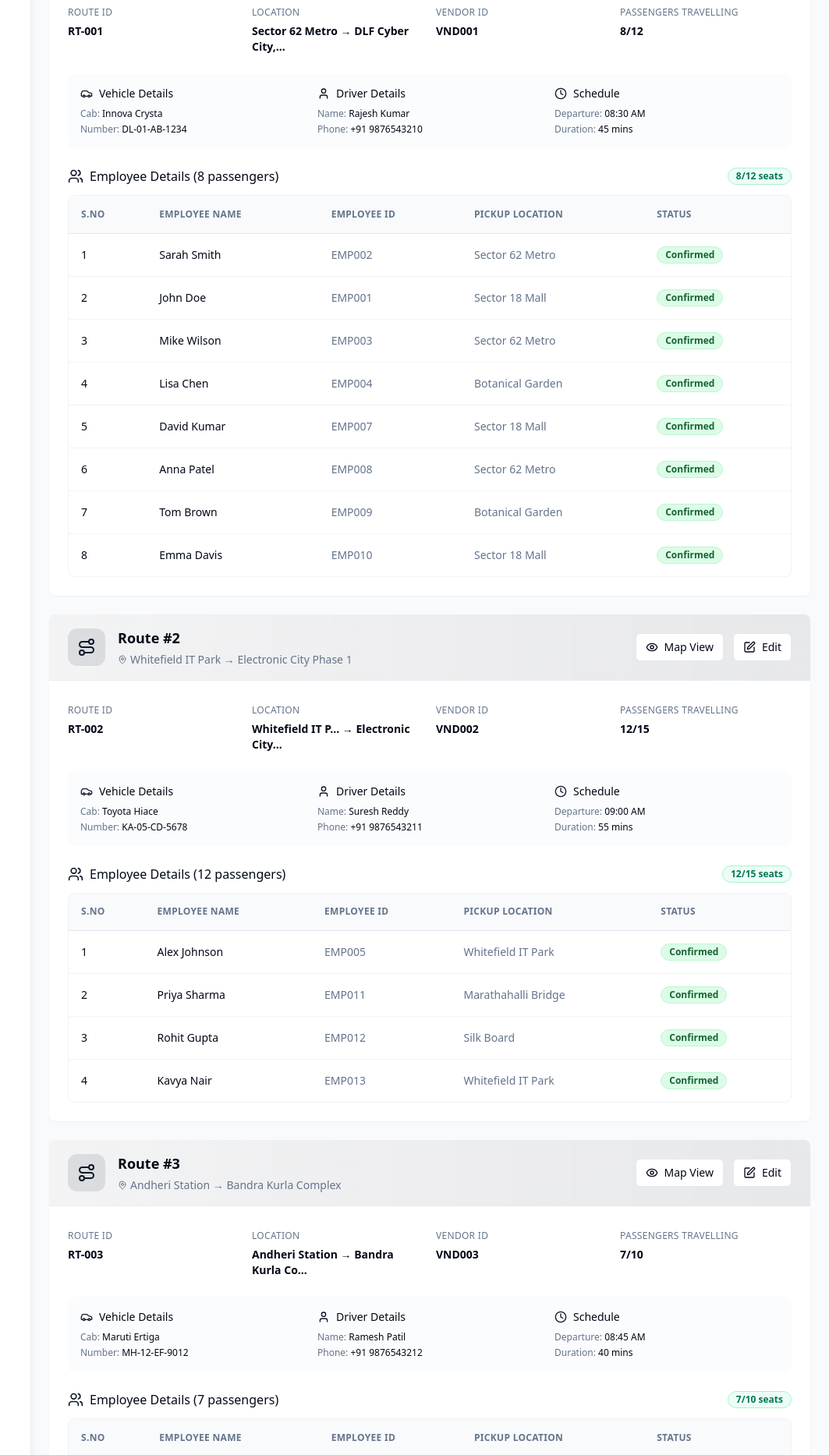
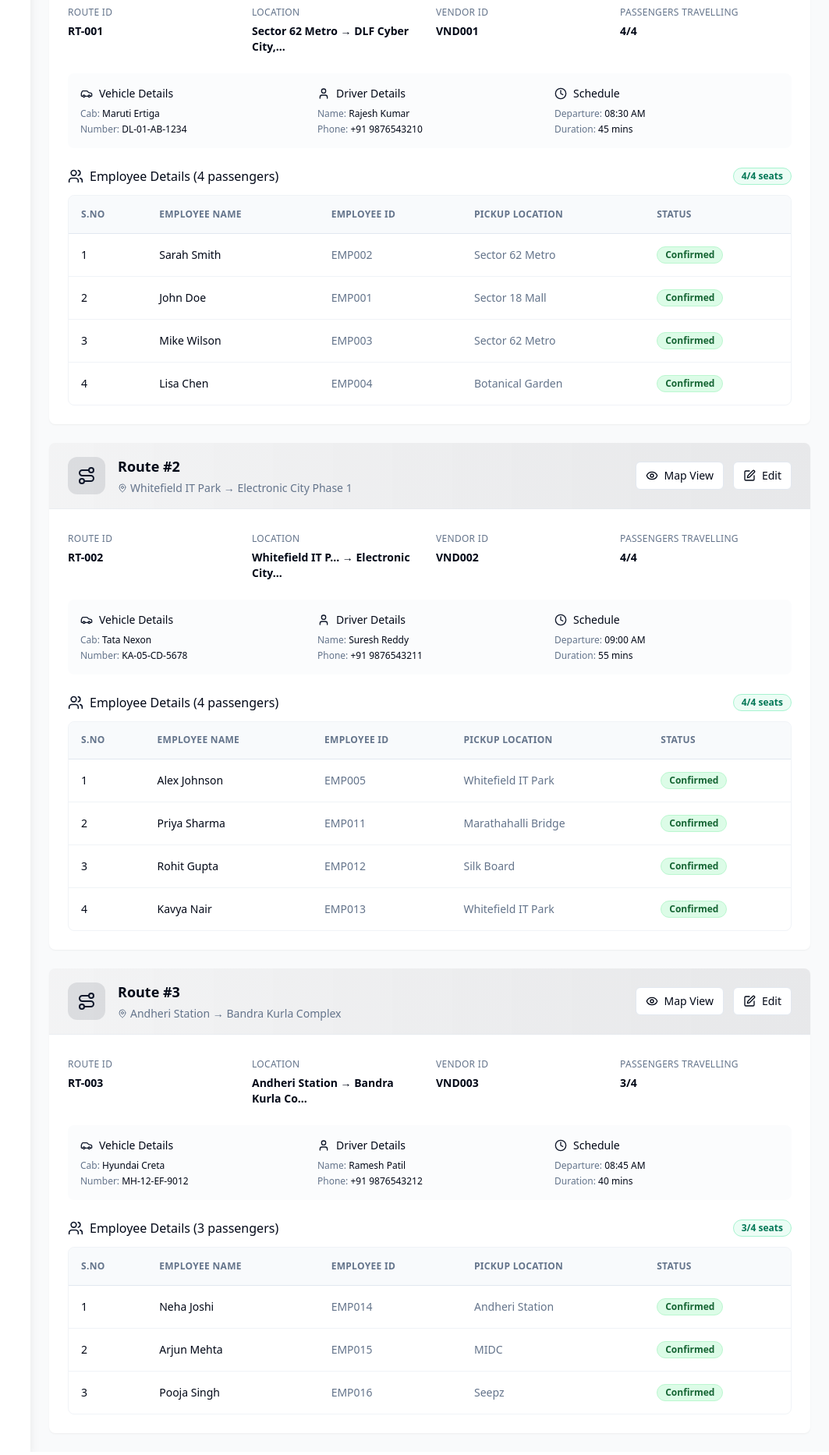
Before and after one commit to jatingupta15/fleetiqadmindashboard, a React (Vite) app: page /routing in a window 1280 px wide. Shown: the part 460-2326 px from the top of the page at 78% size, without its empty margins (217-1280 px from the left). Built offline with nearby package versions, Linux system fonts and the light colour scheme; sample sign-in values are in the browser's storage.

Commit message:
feat: Limit passengers per route
Set the passenger limit to 4 per route on the Smart Routing page.

```diff
--- a/src/pages/Routing.tsx
+++ b/src/pages/Routing.tsx
@@ -20,12 +20,12 @@ const Routing = () => {
       id: 1,
       routeName: 'Noida Sector 62 - Gurgaon Route A',
       vehicleNumber: 'DL-01-AB-1234',
-      cabName: 'Innova Crysta',
+      cabName: 'Maruti Ertiga',
       vendorCode: 'VND001',
       driverName: 'Rajesh Kumar',
       driverPhone: '+91 9876543210',
-      vehicleCapacity: 12,
-      assignedEmployees: 8,
+      vehicleCapacity: 4,
+      assignedEmployees: 4,
       pickupPoints: ['Sector 62 Metro', 'Sector 18 Mall', 'Botanical Garden'],
       dropPoint: 'DLF Cyber City, Gurgaon',
       departureTime: '08:30 AM',
@@ -36,23 +36,19 @@ const Routing = () => {
         { id: 1, name: 'Sarah Smith', empId: 'EMP002', pickup: 'Sector 62 Metro' },
         { id: 2, name: 'John Doe', empId: 'EMP001', pickup: 'Sector 18 Mall' },
         { id: 3, name: 'Mike Wilson', empId: 'EMP003', pickup: 'Sector 62 Metro' },
-        { id: 4, name: 'Lisa Chen', empId: 'EMP004', pickup: 'Botanical Garden' },
-        { id: 5, name: 'David Kumar', empId: 'EMP007', pickup: 'Sector 18 Mall' },
-        { id: 6, name: 'Anna Patel', empId: 'EMP008', pickup: 'Sector 62 Metro' },
-        { id: 7, name: 'Tom Brown', empId: 'EMP009', pickup: 'Botanical Garden' },
-        { id: 8, name: 'Emma Davis', empId: 'EMP010', pickup: 'Sector 18 Mall' }
+        { id: 4, name: 'Lisa Chen', empId: 'EMP004', pickup: 'Botanical Garden' }
       ]
     },
     {
       id: 2,
       routeName: 'Whitefield - Electronic City Route B',
       vehicleNumber: 'KA-05-CD-5678',
-      cabName: 'Toyota Hiace',
+      cabName: 'Tata Nexon',
       vendorCode: 'VND002',
       driverName: 'Suresh Reddy',
       driverPhone: '+91 9876543211',
-      vehicleCapacity: 15,
-      assignedEmployees: 12,
+      vehicleCapacity: 4,
+      assignedEmployees: 4,
       pickupPoints: ['Whitefield IT Park', 'Marathahalli Bridge', 'Silk Board'],
       dropPoint: 'Electronic City Phase 1',
       departureTime: '09:00 AM',
@@ -70,12 +66,12 @@ const Routing = () => {
       id: 3,
       routeName: 'Andheri - BKC Route C',
       vehicleNumber: 'MH-12-EF-9012',
-      cabName: 'Maruti Ertiga',
+      cabName: 'Hyundai Creta',
       vendorCode: 'VND003',
       driverName: 'Ramesh Patil',
       driverPhone: '+91 9876543212',
-      vehicleCapacity: 10,
-      assignedEmployees: 7,
+      vehicleCapacity: 4,
+      assignedEmployees: 3,
       pickupPoints: ['Andheri Station', 'MIDC', 'Seepz'],
       dropPoint: 'Bandra Kurla Complex',
       departureTime: '08:45 AM',
```
